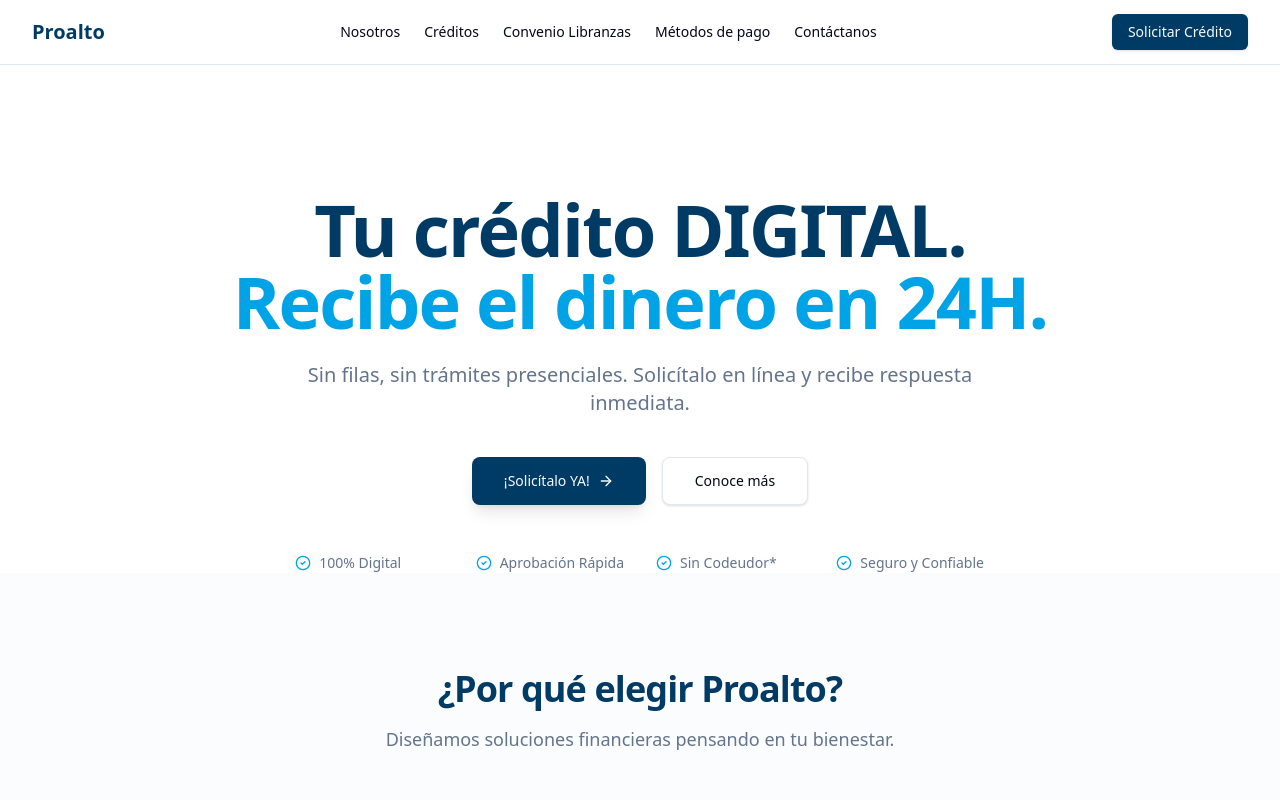
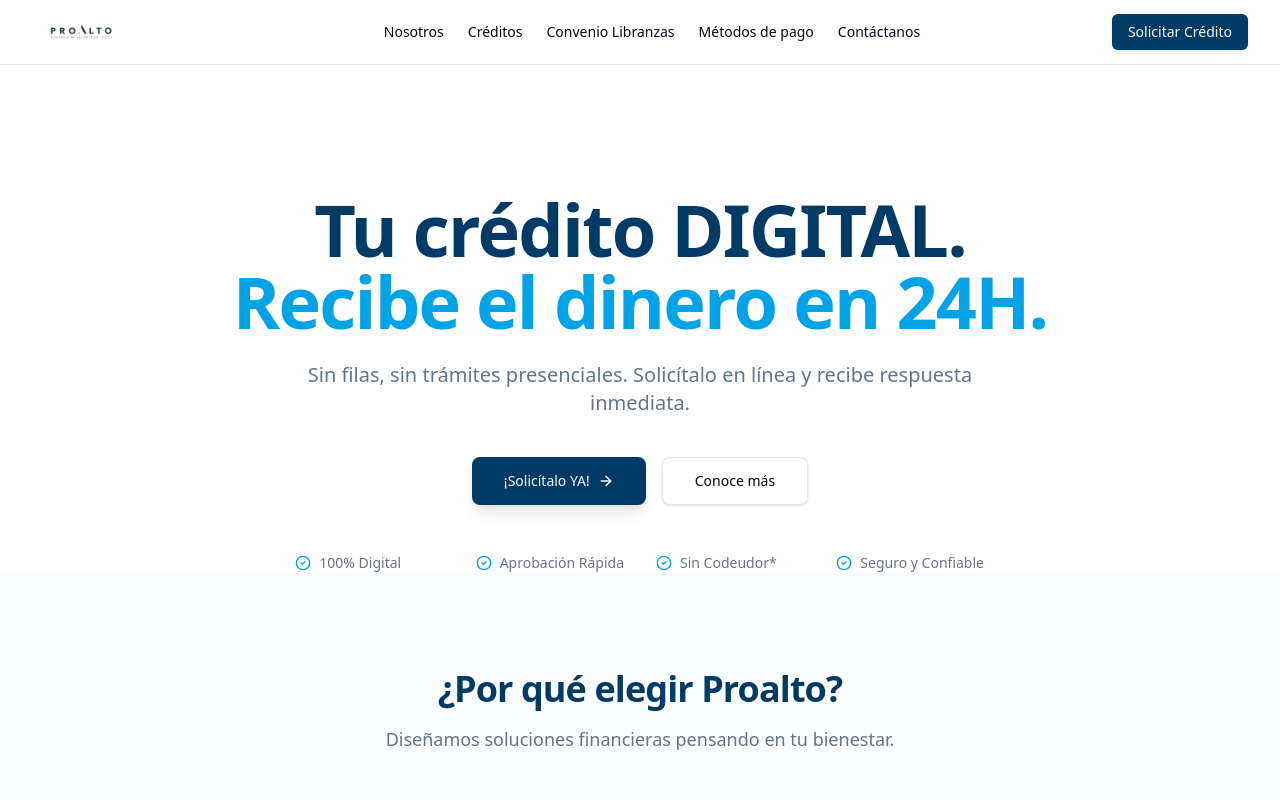
Before and after one commit to Ban68/proalto, a Next.js app: page / in a window 1280 px wide. Shown: the top 800 px of the page. Built offline with nearby package versions, Linux system fonts and the light colour scheme.

Commit message:
feat: add original proalto logo to navbar

```diff
--- a/components/layout/navbar.tsx
+++ b/components/layout/navbar.tsx
@@ -1,3 +1,4 @@
+import Image from "next/image";
 import Link from "next/link";
 import { Menu } from "lucide-react";
 
@@ -6,8 +7,15 @@
         <header className="sticky top-0 z-50 w-full border-b bg-background/95 backdrop-blur supports-[backdrop-filter]:bg-background/60">
             <div className="container flex h-16 items-center justify-between">
                 <Link href="/" className="flex items-center space-x-2">
-                    {/* Logo Placeholder - would use Image component here */}
-                    <span className="text-xl font-bold text-primary">Proalto</span>
+                    <div className="relative h-10 w-40">
+                        <Image
+                            src="/logo.png"
+                            alt="Proalto Logo"
+                            fill
+                            className="object-contain object-left"
+                            priority
+                        />
+                    </div>
                 </Link>
 
                 <nav className="hidden md:flex gap-6">
```
Also changed, not shown: public/logo.png (added).
